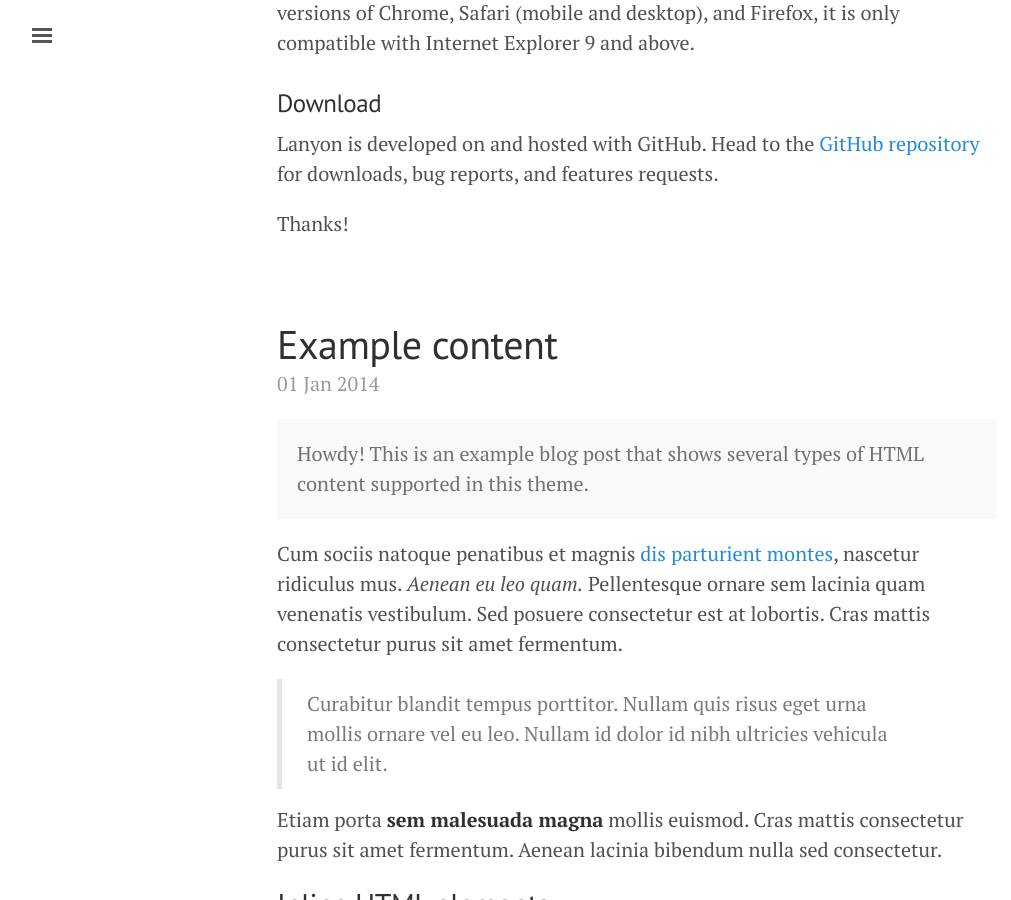
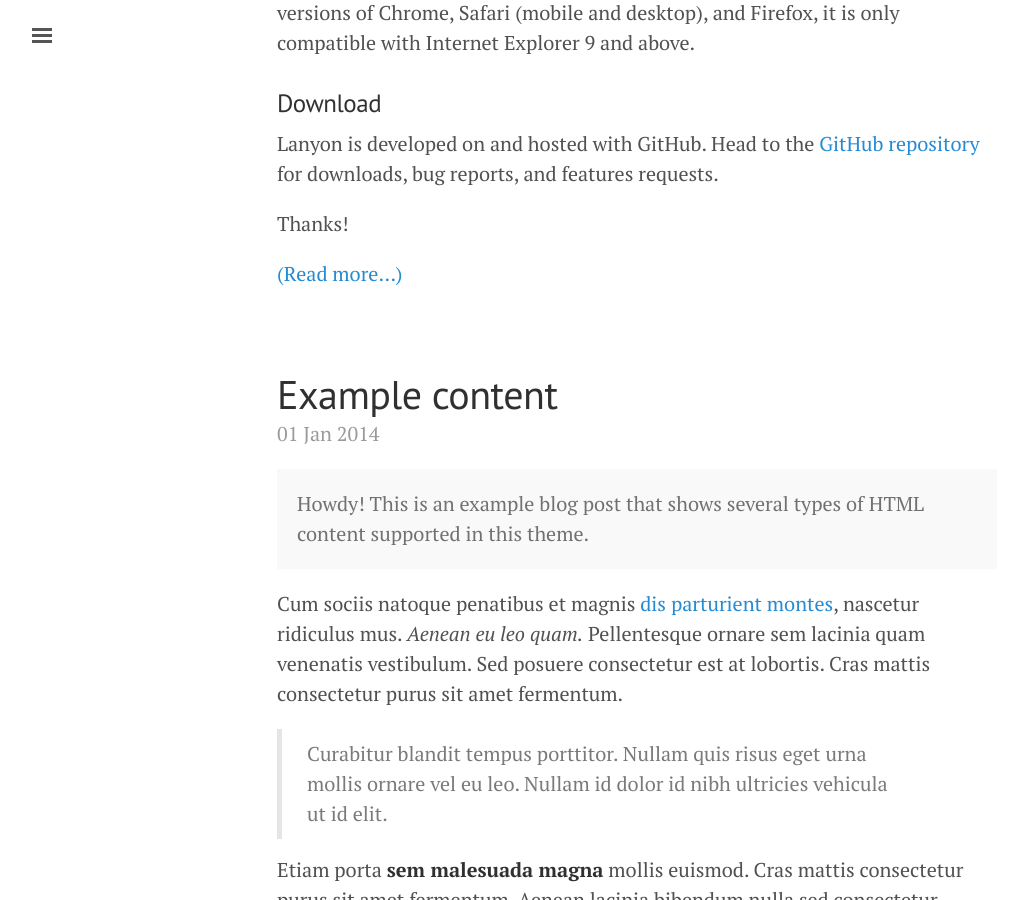
Before and after one commit to marcomangiante/marcomangiante.github.io, a Jekyll site: the page built from index.html, in a window 1280 px wide and 900 px high, scrolled down 1168 px. Shown: the whole window, without its empty margins (3-1014 px from the left). Built offline with Jekyll 4.4.1, drawn with Linux system fonts in a browser that asks for light colours; the list of posts is cut into pages by our own code; some of the changed text lies outside the part shown.

Commit message:
added post excerpt line
Deleted {{ post.content }} and added instead {{ post.excerpt }} <a href="{{ post.url }}">(Read more...)</a>

```diff
--- a/index.html
+++ b/index.html
@@ -14,7 +14,7 @@ title: Home
 
     <span class="post-date">{{ post.date | date_to_string }}</span>
 
-    {{ post.content }}
+    {{ post.excerpt }} <a href="{{ post.url }}">(Read more...)</a>
   </div>
   {% endfor %}
 </div>
```
